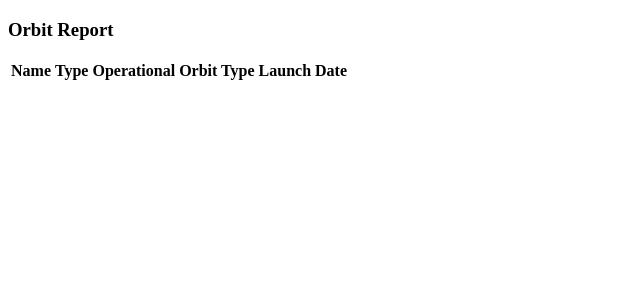
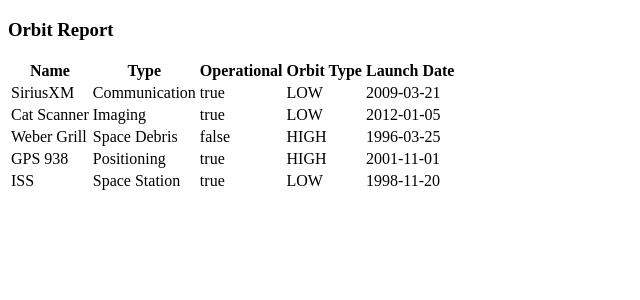
Before and after one commit to ellengreen/orbit-report, an Angular app: page / in a window 1280 px wide. Shown: the top 300 px of the page, without its empty margins (0-640 px from the left). Built offline with nearby package versions, Linux system fonts and the light colour scheme.

Commit message:
used ngFor to loop through all satellites

```diff
--- a/src/app/orbit-list/orbit-list.component.html
+++ b/src/app/orbit-list/orbit-list.component.html
@@ -7,4 +7,11 @@
     <th>Orbit Type</th>
     <th>Launch Date</th>
   </tr>
+  <tr *ngFor= "let satellite of satellites">
+    <td>{{satellite.name}}</td>
+    <td>{{satellite.type}}</td>
+    <td>{{satellite.operational}}</td>
+    <td>{{satellite.orbitType}}</td>
+    <td>{{satellite.launchDate}}</td>
+  </tr>
 </table>
```
